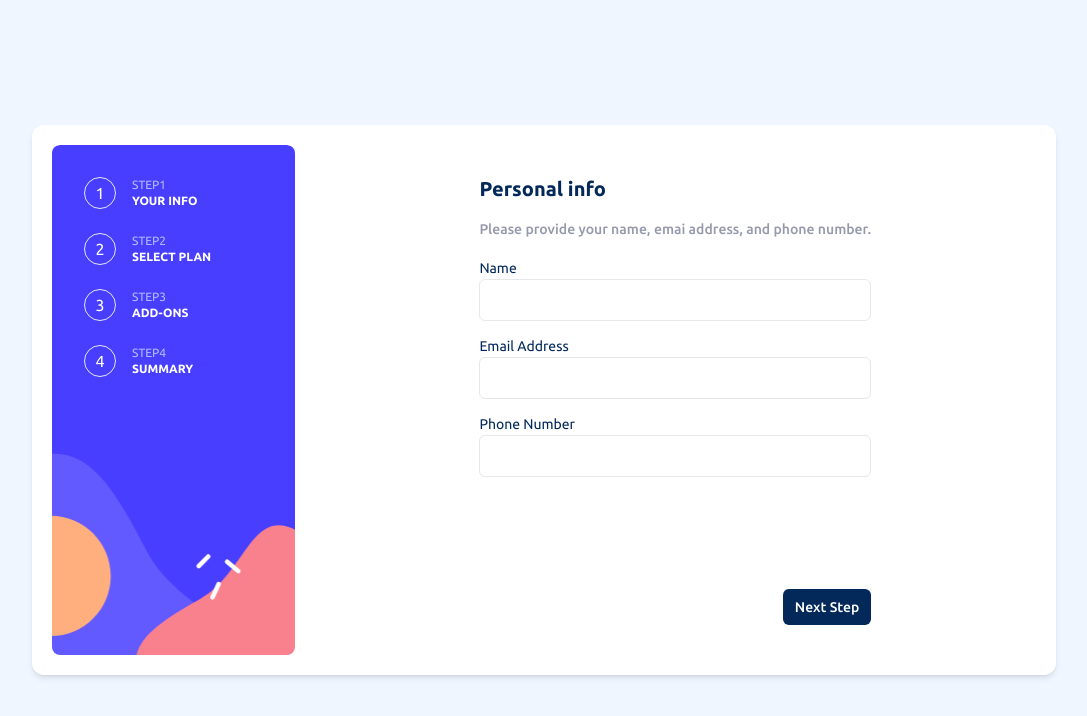
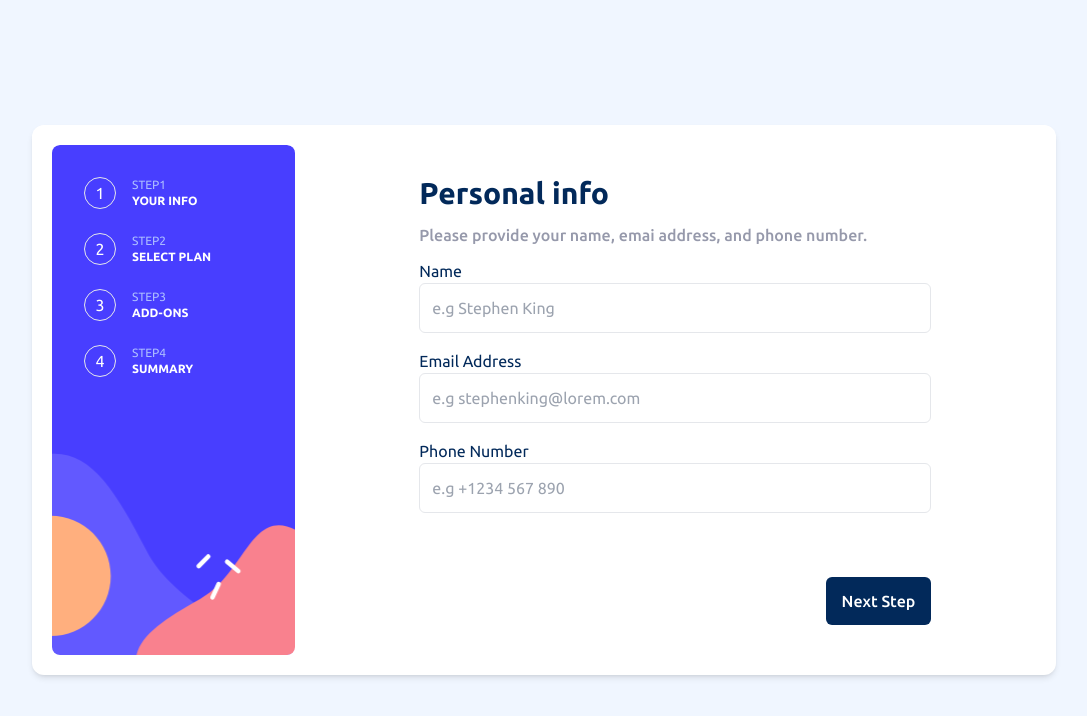
Before and after one commit to HenryAprendo/multi-step-forms, an Angular app: page / in a window 1280 px wide. Shown: the top 716 px of the page, without its empty margins (96-1183 px from the left). Built offline with nearby package versions, Linux system fonts and the light colour scheme.

Commit message:
Detalles de responsive design para el componente info personal, el boton, con medidas fijas para que el resto de componentes encajen

```diff
--- a/src/app/components/personal-info/personal-info.component.html
+++ b/src/app/components/personal-info/personal-info.component.html
@@ -1,22 +1,22 @@
 
 <app-frame>
 
-  <section class="max-w-md h-auto md:h-[370px] xl:h-[450px]">
-    <form  [formGroup]="infoPersonal" (ngSubmit)="saveInformation()"  class="h-full w-full flex flex-col">
-      <app-form-title class="text-marine-blue text-xl font-semibold mb-2" >Personal info</app-form-title>
-      <app-form-description class="text-sm text-cool-gray font-medium mb-2">Please provide your name, emai address, and phone number.</app-form-description>
+  <form  [formGroup]="infoPersonal" (ngSubmit)="saveInformation()" autocomplete="off" class="h-full w-full flex flex-col">
+    <app-form-title>Personal info</app-form-title>
+    <app-form-description>Please provide your name, emai address, and phone number.</app-form-description>
 
     <div>
-        <div class="mb-3 relative">
-          <label class="text-sm text-marine-blue mb-1" for="name">Name</label>
+      <div class="mb-3 relative xl:mb-4">
+        <label class="text-sm text-marine-blue mb-1 md:text-xs xl:text-base xl:mb-2" for="name">Name</label>
         <input
-            class="border rounded-md py-2 px-3 w-full focus:outline-none focus:border-sky-600 hover:cursor-pointer"
+          class="border rounded-md py-2 px-3 w-full text-marine-blue font-semibold placeholder:font-normal focus:outline-none focus:border-sky-600 hover:cursor-pointer md:py-[6px] md:text-sm xl:py-3 xl:text-base"
           type="text"
           id="name"
           name="name"
           formControlName="name"
           [ngClass]="fieldNameInvalid ? 'border-red-400' : '' "
           required
+          placeholder="e.g Stephen King"
         >
         <ng-container *ngIf="fieldNameInvalid">
           <div class="absolute top-1 right-0">
@@ -25,16 +25,17 @@
         </ng-container>
       </div>
 
-        <div class="mb-3 relative">
-          <label class="text-sm text-marine-blue mb-1" for="email">Email Address</label>
+      <div class="mb-3 relative xl:mb-4">
+        <label class="text-sm text-marine-blue mb-1 md:text-xs xl:text-base xl:mb-2" for="email">Email Address</label>
         <input
-            class="border rounded-md py-2 px-3 w-full focus:outline-none focus:border-sky-600 hover:cursor-pointer"
+          class="border rounded-md py-2 px-3 w-full text-marine-blue font-semibold placeholder:font-normal focus:outline-none focus:border-sky-600 hover:cursor-pointer md:py-[6px] md:text-sm xl:py-3 xl:text-base"
           type="email"
           id="email"
           name="email"
           formControlName="email"
           [ngClass]="fieldEmailInvalid ? 'border-red-400' : '' "
           required
+          placeholder="e.g stephenking@lorem.com"
         >
         <ng-container *ngIf="fieldEmailInvalid">
           <div class="absolute top-1 right-0">
@@ -44,16 +45,17 @@
         </ng-container>
       </div>
 
-        <div class="mb-3 relative">
-          <label class="text-sm text-marine-blue mb-1" for="phone">Phone Number</label>
+      <div class="mb-3 relative xl:mb-4">
+        <label class="text-sm text-marine-blue mb-1 md:text-xs xl:text-base xl:mb-2" for="phone">Phone Number</label>
         <input
-            class="border rounded-md py-2 px-3 w-full focus:outline-none focus:border-sky-600 hover:cursor-pointer"
+          class="border rounded-md py-2 px-3 w-full text-marine-blue font-semibold placeholder:font-normal focus:outline-none focus:border-sky-600 hover:cursor-pointer md:py-[6px] md:text-sm xl:py-3 xl:text-base"
           type="tel"
           id="phone"
           name="phone"
           formControlName="phone"
           [ngClass]="fieldPhoneInvalid ? 'border-red-400' : '' "
           required
+          placeholder="e.g +1234 567 890"
         >
         <ng-container *ngIf="fieldPhoneInvalid">
           <div class="absolute top-1 right-0">
@@ -74,6 +76,5 @@
     </div>
 
   </form>
-  </section>
 
 </app-frame>
--- a/src/app/components/shared/button-action/button-action.component.ts
+++ b/src/app/components/shared/button-action/button-action.component.ts
@@ -7,7 +7,7 @@ import { CommonModule } from '@angular/common';
   imports: [CommonModule],
   template: `
     <button
-      class="fixed right-[6%] bottom-5 py-2 px-3 text-sm rounded-md font-medium bg-marine-blue text-white md:static"
+      class="fixed right-[6%] bottom-5 h-10 py-2 px-3 text-sm rounded-md font-medium bg-marine-blue text-white md:static xl:h-12 xl:px-4 xl:text-base"
       (click)="onClick.emit()"
       type="submit"
     >
--- a/src/app/components/shared/form-description/form-description.component.ts
+++ b/src/app/components/shared/form-description/form-description.component.ts
@@ -6,7 +6,7 @@ import { CommonModule } from '@angular/common';
   standalone: true,
   imports: [CommonModule],
   template: `
-      <p class="text-sm text-cool-gray font-medium mb-2">
+      <p class="text-sm text-cool-gray font-medium mb-2 xl:text-base xl:mb-3">
         <ng-content></ng-content>
       </p>
   `,
--- a/src/app/components/shared/form-title/form-title.component.ts
+++ b/src/app/components/shared/form-title/form-title.component.ts
@@ -6,7 +6,7 @@ import { CommonModule } from '@angular/common';
   standalone: true,
   imports: [CommonModule],
   template: `
-      <h1 class="text-marine-blue text-xl font-semibold mb-2" >
+      <h1 class="text-marine-blue text-xl font-semibold mb-2 xl:text-3xl xl:mb-3" >
         <ng-content></ng-content>
       </h1>
   `,
--- a/src/app/components/shared/frame/frame.component.html
+++ b/src/app/components/shared/frame/frame.component.html
@@ -19,7 +19,11 @@
       </div>
     </div>
     <div class="w-full flex items-center justify-center">
-      <ng-content></ng-content>
+      <section class="w-full h-auto md:max-w-sm md:h-[370px] xl:h-[450px] xl:max-w-lg">
+        <ng-content>
+          <!-- h-full w-full deben ser colocados en el contenedor principal del componente que sera insertado en el ng-content -->
+        </ng-content>
+      </section>
     </div>
   </section>
 </section>
```
Lines whose indentation alone changed are shown as unchanged.
